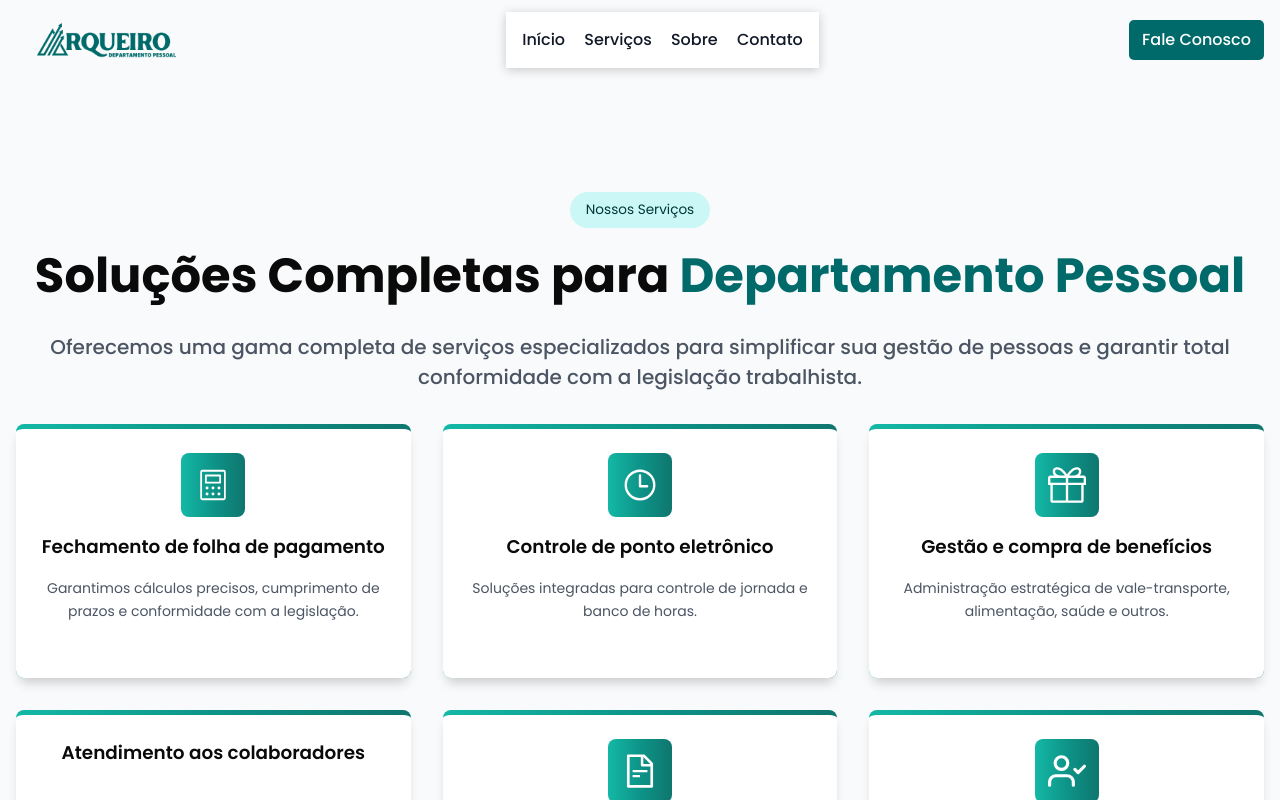
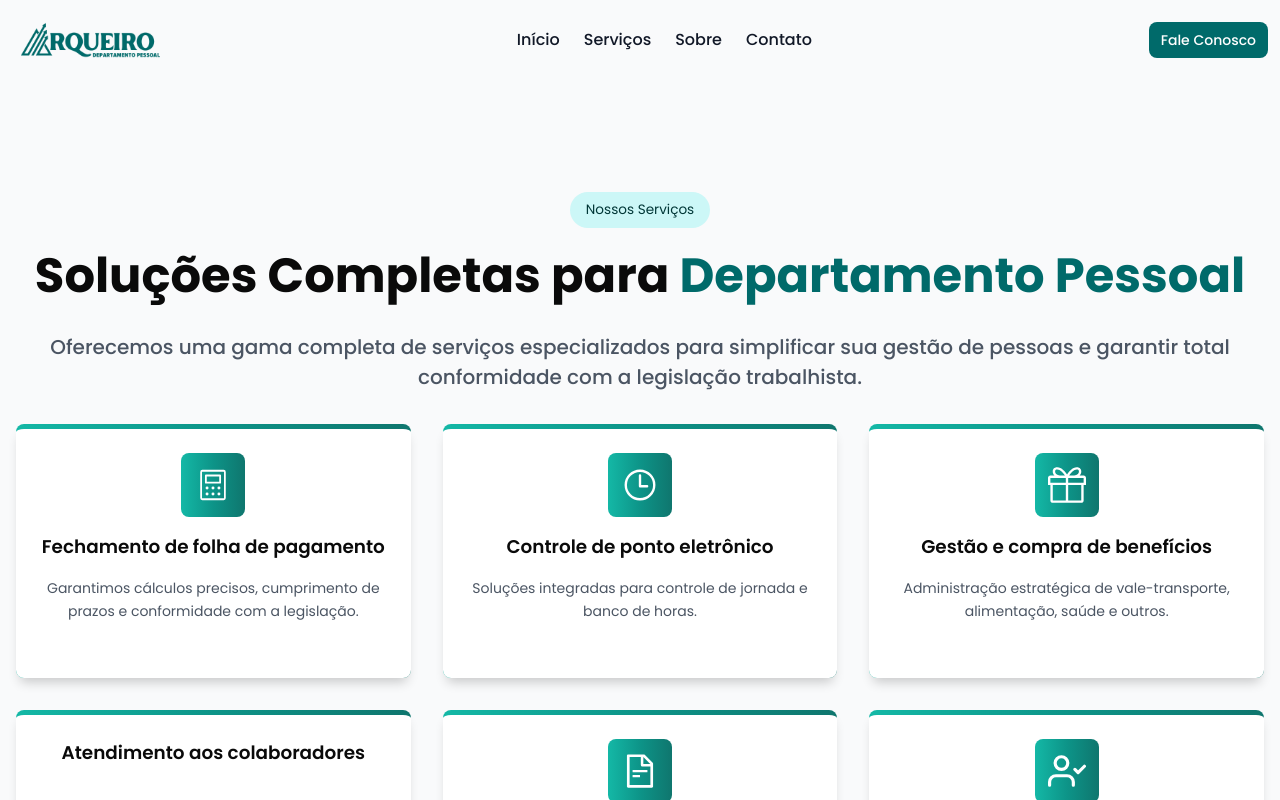
Before and after one commit to lucasgomesdacruz/BPO, a Next.js app: page /servicos in a window 1280 px wide. Shown: the top 800 px of the page. Built offline with nearby package versions, Linux system fonts and the light colour scheme; a web font is replaced by a local one.

Commit message:
feat: muuda sccs para tailwind css

```diff
--- a/src/app/components/Header/Header.module.scss
+++ /dev/null
@@ -1,129 +0,0 @@
-.header {
-  display: flex;
-  justify-content: center;
-  align-items: center;
-  max-width: 1280px;
-  height: 80px;
-  margin: 0 auto;
-  padding: 0 1rem;
-
-  .header_Container {
-    display: flex;
-    justify-content: space-between;
-    align-items: center;
-    width: 100%;
-    gap: 1rem;
-
-    .brand {
-      display: flex;
-      align-items: center;
-      gap: 0.75rem;
-    }
-
-    .menu {
-      display: flex;
-      align-items: center;
-      gap: 1.2rem;
-      list-style: none;
-      transition: all 0.3s ease;
-
-      li a {
-        color: var(--color-secodary);
-        font-weight: 500;
-        transition: color 0.3s;
-
-        &:hover {
-          color: var(--color-primary);
-        }
-      }
-    }
-
-    .button {
-      display: flex;
-      justify-content: center;
-      align-items: center;
-      background-color: var(--color-variable-primary);
-      border: none;
-      border-radius: 5px;
-      width: 135px;
-      height: 40px;
-      color: white;
-      font-weight: 500;
-      cursor: pointer;
-      transition: background 0.3s;
-
-      &:hover {
-        background-color: var(--color-primary);
-      }
-    }
-
-    .hamburger {
-      display: none;
-      cursor: pointer;
-      color: var(--color-primary);
-    }
-  }
-
-  .overlay {
-    position: fixed;
-    inset: 0;
-    background: rgba(0, 0, 0, 0.35);
-    z-index: 900;
-  }
-
-  @media (max-width: 768px) {
-    .header_Container {
-      position: relative;
-
-      .menu {
-        position: fixed;
-        top: 80px;
-        right: 1rem;
-        background-color: #fff;
-        flex-direction: column;
-        width: min(220px, calc(100vw - 2rem));
-        max-width: calc(100vw - 2rem);
-        padding: 1rem;
-        box-shadow: 0 2px 10px rgba(0, 0, 0, 0.2);
-        opacity: 0;
-        transform: translateX(100%);
-        pointer-events: none;
-        transition: transform 0.3s ease, opacity 0.3s ease;
-        box-sizing: border-box;
-        z-index: 1000;
-        overflow-x: hidden;
-
-        li {
-          padding: 0.8rem 0;
-          text-align: center;
-
-          a {
-            color: var(--color-secodary);
-            font-weight: 500;
-            font-size: 1rem;
-          }
-        }
-      }
-
-
-      .active {
-        opacity: 1;
-        transform: translateX(0);
-        pointer-events: all;
-        right: 1rem;
-        left: auto;
-        max-width: calc(100vw - 2rem);
-        box-sizing: border-box;
-      }
-
-
-      .button {
-        display: none;
-      }
-
-      .hamburger {
-        display: block;
-      }
-    }
-  }
-}
--- a/src/app/components/Header/Header.tsx
+++ b/src/app/components/Header/Header.tsx
@@ -1,80 +1,83 @@
 "use client";
 
 import Link from "next/link";
-import styles from "./Header.module.scss";
-import React, { useEffect, useState } from "react";
-import { FaBars, FaTimes } from "react-icons/fa";
+import { useEffect, useState } from "react";
+import { FaBars } from "react-icons/fa";
 import Image from "next/image";
+import { Sheet, SheetTrigger, SheetContent } from "@/components/ui/sheet";
+import useWindowSize from "@/app/hooks/useWindow";
 
 const Header = () => {
-  const [isMenuOpen, setIsMenuOpen] = useState(false);
+    const [open, setOpen] = useState(false);
+    const { width } = useWindowSize();
 
-  function toggleMenu() {
-    setIsMenuOpen((prev) => !prev);
-  }
-
-  function closeMenu() {
-    setIsMenuOpen(false);
-  }
+    const closeMenu = () => setOpen(false);
 
     useEffect(() => {
-    if (!isMenuOpen) return;
-
-    const handleScroll = () => {
-      setIsMenuOpen(false);
-    };
-
-    const handleEsc = (event: KeyboardEvent) => {
-      if (event.key === "Escape") {
-        setIsMenuOpen(false);
+        if (width && width >= 768) {
+            closeMenu();
         }
-    };
-
-    window.addEventListener("scroll", handleScroll, { passive: true });
-    window.addEventListener("keydown", handleEsc);
-
-    return () => {
-      window.removeEventListener("scroll", handleScroll);
-      window.removeEventListener("keydown", handleEsc);
-    };
-  }, [isMenuOpen]);
+    }, [width]);
 
     return (
-    <header className={styles.header}>
-      <nav className={styles.header_Container}>
-        <div className={styles.brand}>
+        <header className="w-ful">
+            <div className="mx-auto flex max-w-7xl items-center justify-between h-20">
+                <div className="flex items-center gap-3 md:gap-6">
+                    <Link href="/" aria-label="Home" className="block">
                         <Image
                             src="/images/logoHero.png"
                             alt="Logo Arqueiro"
                             width={180}
-            height={60}
+                            height={62}
                             priority
                         />
+                    </Link>
                 </div>
 
-        <ul className={`${styles.menu} ${isMenuOpen ? styles.active : ""}`}>
+                {/* Desktop / tablet nav: visible from md and up */}
+                <nav className="hidden items-center gap-6 md:flex">
+                    <Link href="/" className="text-base font-medium text-(--color-secodary) hover:text-(--color-primary)">Início</Link>
+                    <Link href="/servicos" className="text-base font-medium text-(--color-secodary) hover:text-(--color-primary)">Serviços</Link>
+                    <Link href="/sobre" className="text-base font-medium text-(--color-secodary) hover:text-(--color-primary)">Sobre</Link>
+                    <Link href="/contato" className="text-base font-medium text-(--color-secodary) hover:text-(--color-primary)">Contato</Link>
+                </nav>
+
+                {/* Actions */}
+                <div className="flex items-center gap-3">
+                    <Link
+                        href="/contato"
+                        className="hidden rounded-md px-3 py-2 text-sm font-medium text-white bg-(--color-variable-primary) hover:opacity-95 md:inline-flex">
+                        Fale Conosco
+                    </Link>
+
+                    {/* Mobile sheet trigger */}
+                    <Sheet open={open} onOpenChange={setOpen}>
+                        <SheetTrigger>
+                            <button aria-label="Abrir menu" className="inline-flex items-center rounded-md p-2 text-2xl md:hidden">
+                                <FaBars />
+                            </button>
+                        </SheetTrigger>
+
+                        <SheetContent side="right" className="w-full sm:max-w-sm md:max-w-md">
+                            <ul className="flex justify-center h-full text-center flex-col gap-5">
                                 <li>
-            <Link href="/" onClick={closeMenu}>Início</Link>
+                                    <Link href="/" onClick={closeMenu} className="block text-lg font-medium text-(--color-secodary)">Início</Link>
                                 </li>
                                 <li>
-            <Link href="/servicos" onClick={closeMenu}>Serviços</Link>
+                                    <Link href="/servicos" onClick={closeMenu} className="block text-lg font-medium text-(--color-secodary)">Serviços</Link>
                                 </li>
                                 <li>
-            <Link href="/sobre" onClick={closeMenu}>Sobre</Link>
+                                    <Link href="/sobre" onClick={closeMenu} className="block text-lg font-medium text-(--color-secodary)">Sobre</Link>
                                 </li>
                                 <li>
-            <Link href="/contato" onClick={closeMenu}>Contato</Link>
+                                    <Link href="/contato" onClick={closeMenu} className="block text-lg font-medium text-(--color-secodary)">Contato</Link>
                                 </li>
                             </ul>
 
-        <button className={styles.button}>Fale Conosco</button>
-
-        <div className={styles.hamburger} onClick={toggleMenu}>
-          {isMenuOpen ? <FaTimes size={28} /> : <FaBars size={28} />}
+                        </SheetContent>
+                    </Sheet>
                 </div>
-      </nav>
-
-      {isMenuOpen && <div className={styles.overlay} onClick={closeMenu} />}
+            </div>
         </header>
     );
 };
--- a/src/app/globals.css
+++ b/src/app/globals.css
@@ -58,7 +58,6 @@ body {
 h1,h2,h3,h4,h5,h6 { font-weight: 700; }
 
 a {
-  color: inherit;
   text-decoration: none;
 }
 
--- a/src/app/layout.tsx
+++ b/src/app/layout.tsx
@@ -12,7 +12,7 @@ import Header from "./components/Header/Header";
 import Footer from "./components/Footer/Footer";
 import { cn } from "@/lib/utils";
 
-const inter = Inter({subsets:['latin'],variable:'--font-sans'});
+const inter = Inter({ subsets: ['latin'], variable: '--font-sans' });
 
 const geistSans = Geist({
   variable: "--font-geist-sans",
--- a/src/components/ui/button.tsx
+++ b/src/components/ui/button.tsx
@@ -10,7 +10,7 @@ const buttonVariants = cva(
       variant: {
         default: "bg-primary text-primary-foreground hover:bg-primary/80",
         outline:
-          "border-border bg-background shadow-xs hover:bg-muted hover:text-foreground aria-expanded:bg-muted aria-expanded:text-foreground dark:border-input dark:bg-input/30 dark:hover:bg-input/50 cursor-pointer",
+          "border-border bg-background shadow-xs hover:bg-muted hover:text-foreground aria-expanded:bg-muted aria-expanded:text-foreground dark:border-input dark:bg-input/30 dark:hover:bg-input/50",
         secondary:
           "bg-secondary text-secondary-foreground hover:bg-[color-mix(in_oklch,var(--secondary),var(--foreground)_5%)] aria-expanded:bg-secondary aria-expanded:text-secondary-foreground",
         ghost:
--- /dev/null
+++ b/src/components/ui/sheet.tsx
@@ -0,0 +1,135 @@
+"use client"
+
+import * as React from "react"
+import { Dialog as SheetPrimitive } from "@base-ui/react/dialog"
+
+import { cn } from "@/lib/utils"
+import { Button } from "@/components/ui/button"
+import { XIcon } from "lucide-react"
+
+function Sheet({ ...props }: SheetPrimitive.Root.Props) {
+  return <SheetPrimitive.Root data-slot="sheet" {...props} />
+}
+
+function SheetTrigger({ ...props }: SheetPrimitive.Trigger.Props) {
+  return <SheetPrimitive.Trigger data-slot="sheet-trigger" {...props} />
+}
+
+function SheetClose({ ...props }: SheetPrimitive.Close.Props) {
+  return <SheetPrimitive.Close data-slot="sheet-close" {...props} />
+}
+
+function SheetPortal({ ...props }: SheetPrimitive.Portal.Props) {
+  return <SheetPrimitive.Portal data-slot="sheet-portal" {...props} />
+}
+
+function SheetOverlay({ className, ...props }: SheetPrimitive.Backdrop.Props) {
+  return (
+    <SheetPrimitive.Backdrop
+      data-slot="sheet-overlay"
+      className={cn(
+        "fixed inset-0 z-50 bg-black/10 transition-opacity duration-150 data-ending-style:opacity-0 data-starting-style:opacity-0 supports-backdrop-filter:backdrop-blur-xs",
+        className
+      )}
+      {...props}
+    />
+  )
+}
+
+function SheetContent({
+  className,
+  children,
+  side = "right",
+  showCloseButton = true,
+  ...props
+}: SheetPrimitive.Popup.Props & {
+  side?: "top" | "right" | "bottom" | "left"
+  showCloseButton?: boolean
+}) {
+  return (
+    <SheetPortal>
+      <SheetOverlay />
+      <SheetPrimitive.Popup
+        data-slot="sheet-content"
+        data-side={side}
+        className={cn(
+          "fixed z-50 flex flex-col gap-4 bg-popover bg-clip-padding text-sm text-popover-foreground shadow-lg transition duration-200 ease-in-out data-ending-style:opacity-0 data-starting-style:opacity-0 data-[side=bottom]:inset-x-0 data-[side=bottom]:bottom-0 data-[side=bottom]:h-auto data-[side=bottom]:border-t data-[side=bottom]:data-ending-style:translate-y-[2.5rem] data-[side=bottom]:data-starting-style:translate-y-[2.5rem] data-[side=left]:inset-y-0 data-[side=left]:left-0 data-[side=left]:h-full data-[side=left]:w-3/4 data-[side=left]:border-r data-[side=left]:data-ending-style:translate-x-[-2.5rem] data-[side=left]:data-starting-style:translate-x-[-2.5rem] data-[side=right]:inset-y-0 data-[side=right]:right-0 data-[side=right]:h-full data-[side=right]:w-3/4 data-[side=right]:border-l data-[side=right]:data-ending-style:translate-x-[2.5rem] data-[side=right]:data-starting-style:translate-x-[2.5rem] data-[side=top]:inset-x-0 data-[side=top]:top-0 data-[side=top]:h-auto data-[side=top]:border-b data-[side=top]:data-ending-style:translate-y-[-2.5rem] data-[side=top]:data-starting-style:translate-y-[-2.5rem] data-[side=left]:sm:max-w-sm data-[side=right]:sm:max-w-sm",
+          className
+        )}
+        {...props}
+      >
+        {children}
+        {showCloseButton && (
+          <SheetPrimitive.Close
+            data-slot="sheet-close"
+            render={
+              <Button
+                variant="ghost"
+                className="absolute top-4 right-4"
+                size="icon-sm"
+              />
+            }
+          >
+            <XIcon
+            />
+            <span className="sr-only">Close</span>
+          </SheetPrimitive.Close>
+        )}
+      </SheetPrimitive.Popup>
+    </SheetPortal>
+  )
+}
+
+function SheetHeader({ className, ...props }: React.ComponentProps<"div">) {
+  return (
+    <div
+      data-slot="sheet-header"
+      className={cn("flex flex-col gap-1.5 p-4", className)}
+      {...props}
+    />
+  )
+}
+
+function SheetFooter({ className, ...props }: React.ComponentProps<"div">) {
+  return (
+    <div
+      data-slot="sheet-footer"
+      className={cn("mt-auto flex flex-col gap-2 p-4", className)}
+      {...props}
+    />
+  )
+}
+
+function SheetTitle({ className, ...props }: SheetPrimitive.Title.Props) {
+  return (
+    <SheetPrimitive.Title
+      data-slot="sheet-title"
+      className={cn("font-heading font-medium text-foreground", className)}
+      {...props}
+    />
+  )
+}
+
+function SheetDescription({
+  className,
+  ...props
+}: SheetPrimitive.Description.Props) {
+  return (
+    <SheetPrimitive.Description
+      data-slot="sheet-description"
+      className={cn("text-sm text-muted-foreground", className)}
+      {...props}
+    />
+  )
+}
+
+export {
+  Sheet,
+  SheetTrigger,
+  SheetClose,
+  SheetContent,
+  SheetHeader,
+  SheetFooter,
+  SheetTitle,
+  SheetDescription,
+}
```
Lines whose indentation alone changed are shown as unchanged.
